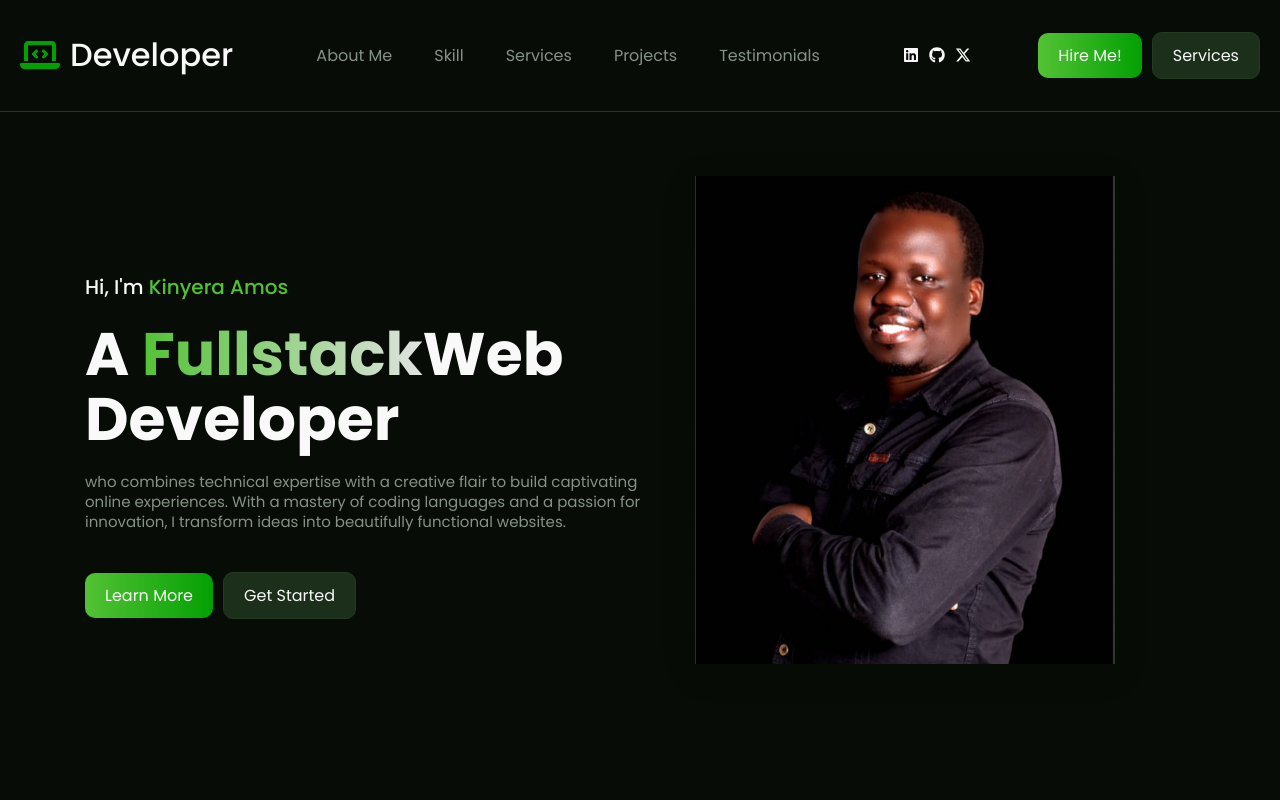
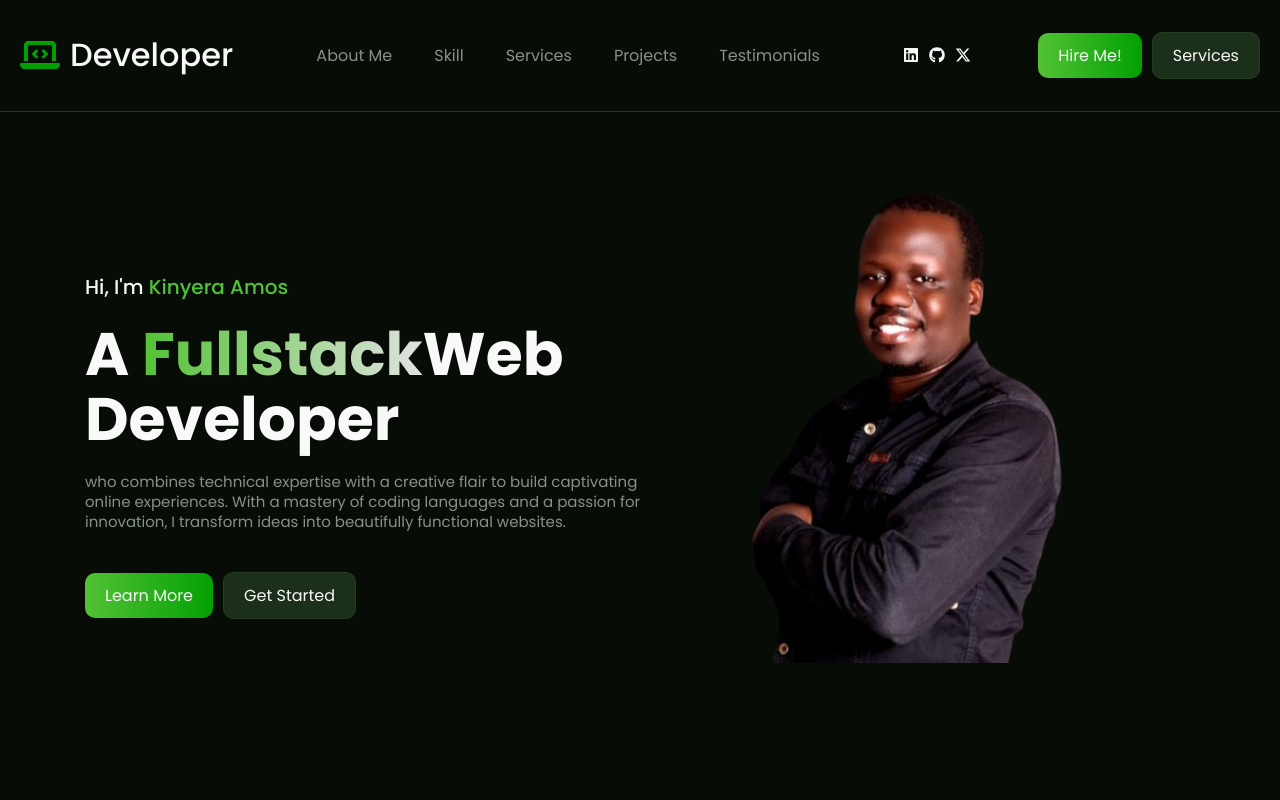
Before and after one commit to bigmosi/latest_portfolio, a React (Vite) app: page / in a window 1280 px wide. Shown: the top 800 px of the page. Built offline with nearby package versions, Linux system fonts and the light colour scheme.

Commit message:
updated the profile image

```diff
--- a/index.html
+++ b/index.html
@@ -4,6 +4,7 @@
     <meta charset="UTF-8" />
     <meta name="viewport" content="width=device-width, initial-scale=1.0" />
     <title>Kinyera | Amos</title>
+    <link rel="icon" type="image/png" href="/assets/pic1212.png" />
   </head>
   <body>
     <div id="root"></div>
--- a/src/components/Hero/index.jsx
+++ b/src/components/Hero/index.jsx
@@ -1,10 +1,21 @@
 import React from 'react'
 import './Hero.css'
-import last from '../../assets/last.png'
+import last from '../../assets/pic1212.png'
 import { Link } from 'react-scroll'
 import Achievement from '../../commons/Achievement'
 
 const Hero = () => {
+  console.log('Hero component rendered');
+  console.log('Image import last:', last);
+
+  const handleImageLoad = () => {
+    console.log('Image loaded successfully');
+  };
+
+  const handleImageError = () => {
+    console.log('Image failed to load');
+  };
+
   return (
     <section id='hero'>
       <div className="wrapper info-container">
@@ -38,7 +49,7 @@ const Hero = () => {
           </div>
         </div>
         <div className="column hero-image" data-aos='fade-left' data-aos-delay='200'>
-            <img src={last} alt="me" />
+            <img src={last} alt="me" onLoad={handleImageLoad} onError={handleImageError} />
         </div>
       </div>
      </section>
```
Also changed, not shown: public/assets/pic1212.png (added), src/assets/pic1212.png (added).
